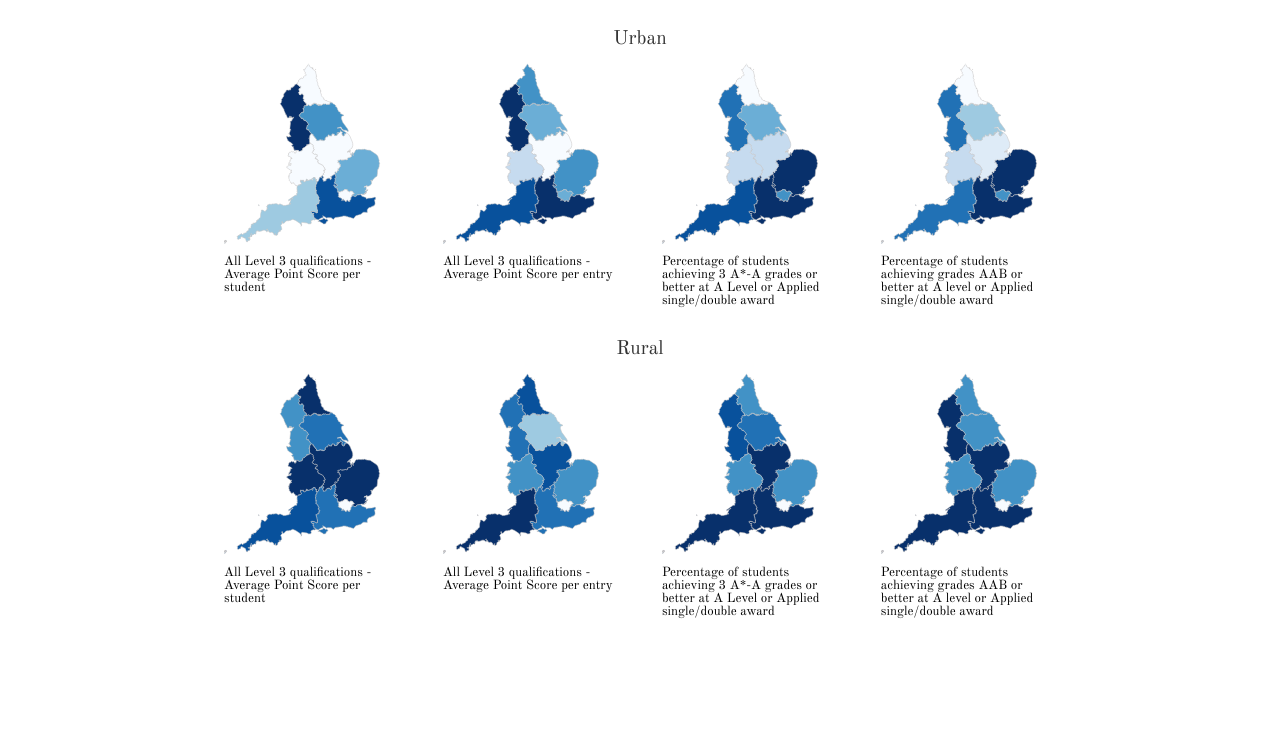
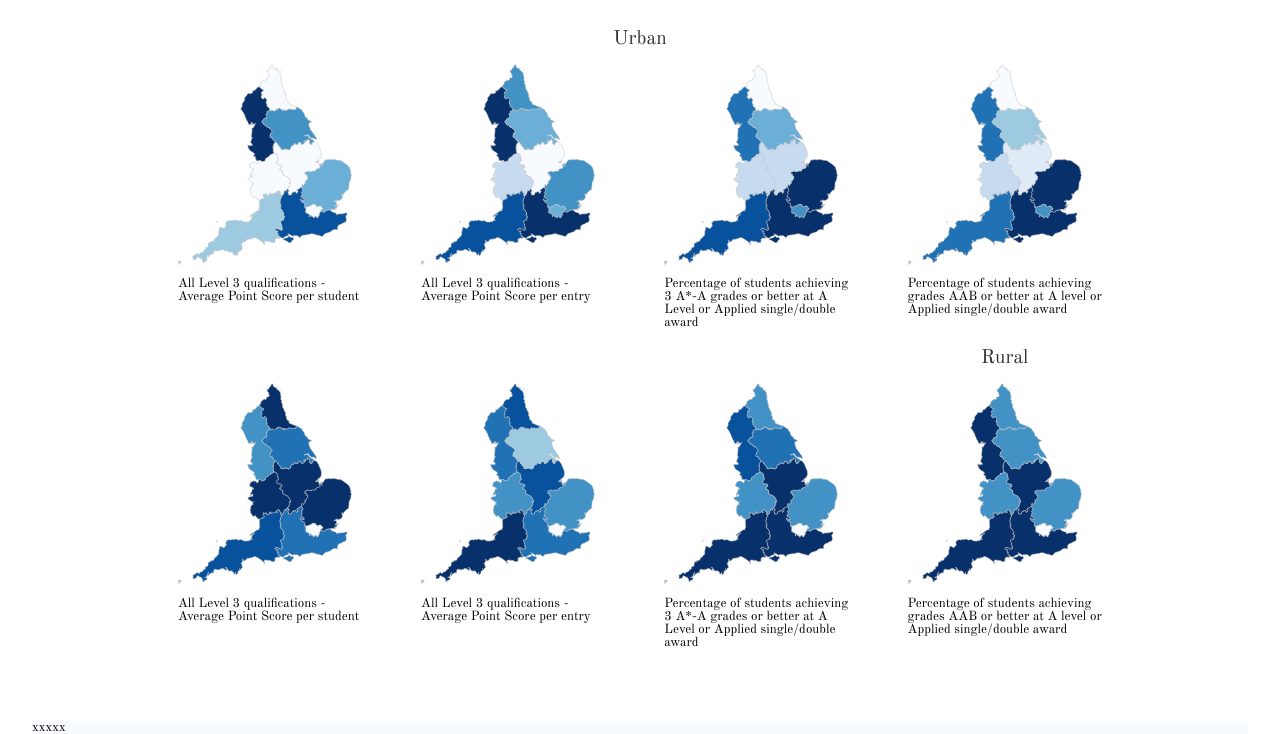
Before and after one commit to deciob/a-levels, a website: page app/index.html in a window 1280 px wide. Shown: the part 66-800 px from the top of the page. Drawn offline with nearby package versions, Linux system fonts and the light colour scheme.

Commit message:
breakpoint mixins

```diff
--- a/app/partials/partial1.html
+++ b/app/partials/partial1.html
@@ -23,6 +23,6 @@
     </section>
     </div>
   <footer>
-    <p></p>
+    <p>xxxxx</p>
   </footer>
 </div>
--- a/app/sass/app.scss
+++ b/app/scss/app.scss
@@ -1,5 +1,16 @@
 @import "compass";
 @import "susy";
+@import "breakpoint";
+
+
+
+
+/*
+  ============================================
+  #Global
+  ============================================
+*/
+$light-background: #f7fbff;
 
 
 
@@ -69,12 +80,14 @@ table {
   ========================================
 */
 
+// compass mixin
 @include border-box-sizing;
 
 $susy: (
   global-box-sizing: border-box,
   columns: 4,
-  container: 65%,
+  container: 100%,
+  gutter-position: split,
   debug: (
     image: hide,
     color: rgba(#66f, .25),
@@ -86,15 +99,16 @@ $susy: (
 
 .container {
   @include container;
+  @include breakpoint(900px) {
+    @include container(80%);
+  }
 }
 
   .maps {
-    @include full;
+    @include full; //clearfix
   }
 
-    .maps__urban > header {
-      @include span(4);
-    }
+    @include breakpoint(700px) {
 
       .maps__map {
         @include span(1);
@@ -103,6 +117,16 @@ $susy: (
       .maps__map:last-child {
           @include span(last 1);
       }
+
+    }
+
+  footer {
+    @include full; //clearfix
+    position: fixed;
+    bottom: 0;
+    right: 0;
+    background-color: $light-background;
+  }
 
 
 
```
Also changed, not shown: app/css/app.css, 5 other files.
